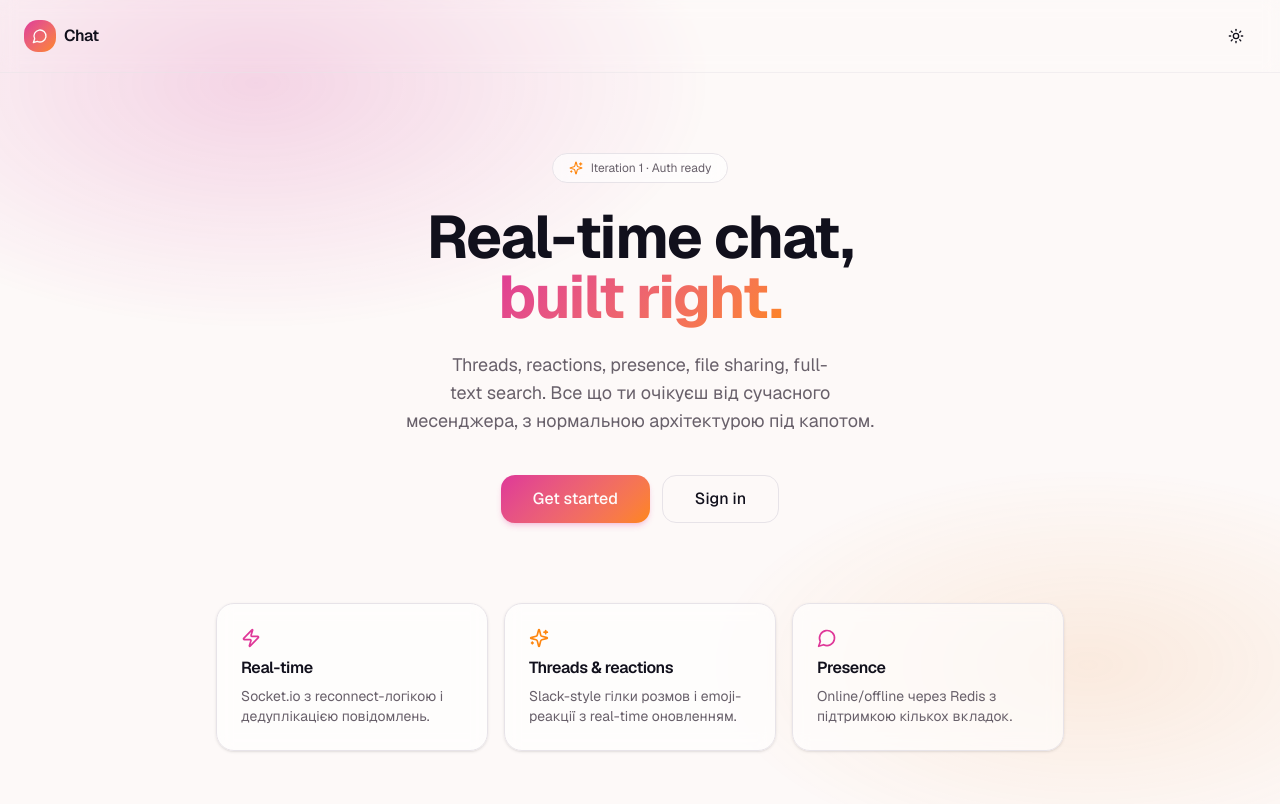
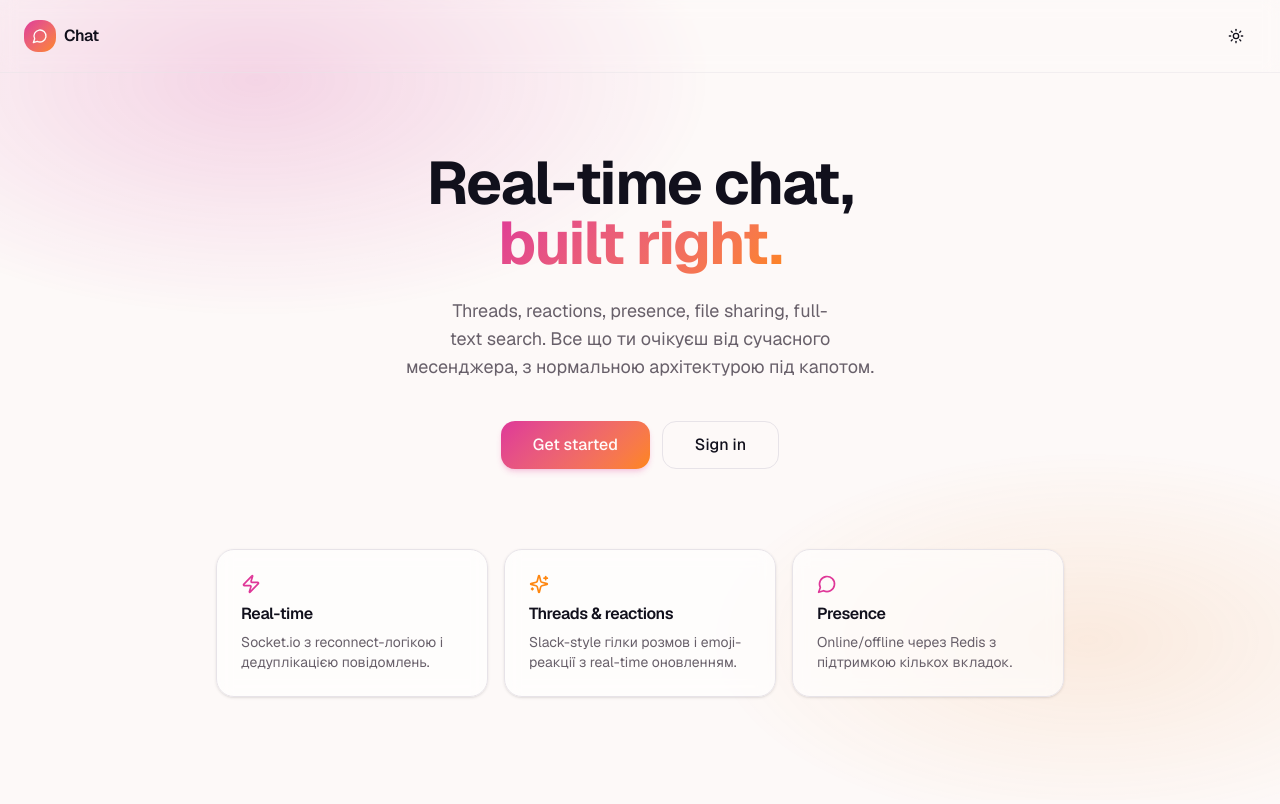
Before and after one commit to KozorezNikita/chat, a Next.js app in the folder client/: page / in a window 1280 px wide. Shown: the top 804 px of the page. Built offline with nearby package versions, Linux system fonts and the light colour scheme; no server answers.

Commit message:
clear block on main page

```diff
--- a/client/src/app/page.tsx
+++ b/client/src/app/page.tsx
@@ -86,10 +86,10 @@ export default function HomePage() {
       </header>
 
       <main className="mx-auto flex max-w-4xl flex-col items-center px-6 py-20 text-center">
-        <div className="mb-6 inline-flex items-center gap-2 rounded-full border border-border bg-card/60 px-4 py-1.5 text-xs text-muted-foreground backdrop-blur-sm">
+        {/*<div className="mb-6 inline-flex items-center gap-2 rounded-full border border-border bg-card/60 px-4 py-1.5 text-xs text-muted-foreground backdrop-blur-sm">
           <Sparkles className="h-3.5 w-3.5 text-accent" />
           <span>Iteration 1 · Auth ready</span>
-        </div>
+        </div>*/}
 
         <h1 className="mb-6 text-5xl font-bold tracking-tight sm:text-6xl">
           Real-time chat,
```
Also changed, not shown: 2 other files (tests, documents, lock files or other folders).
